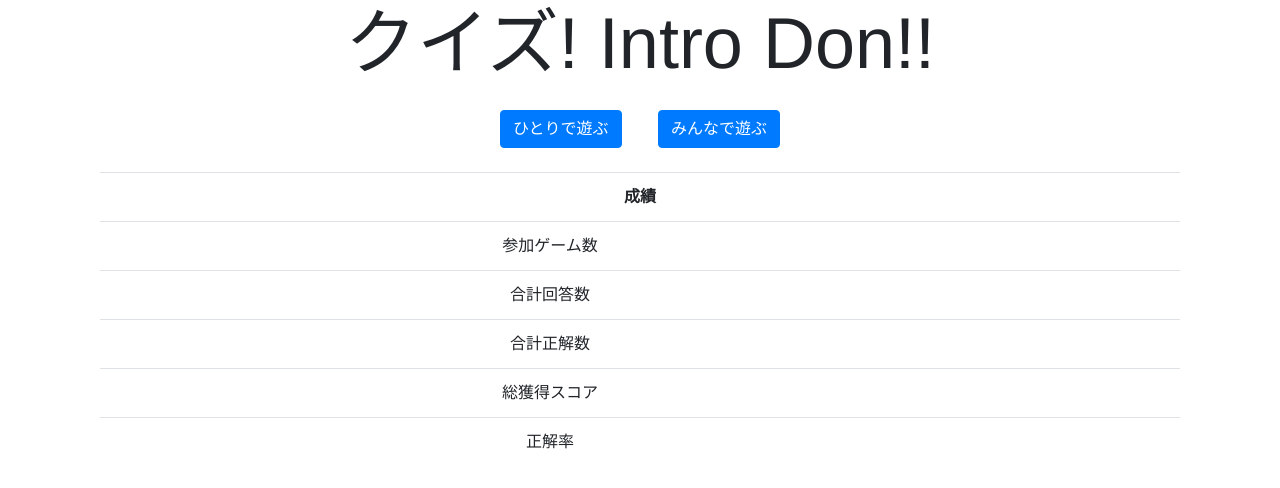
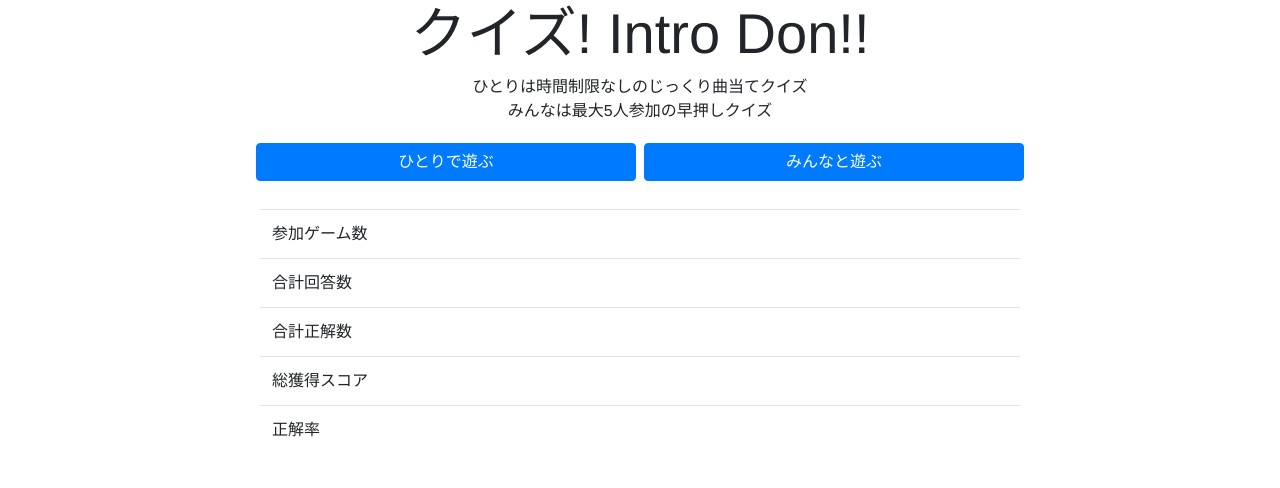
Before and after one commit to akiraseto/introdon, a Flask app: template introdon/templates/users/entrance.html in a window 1280 px wide. Shown: the part 56-544 px from the top of the page. Run offline with Flask 2, Linux system fonts and the light colour scheme; the template is opened without the code that fills it, so the values that code supplies are empty; some libraries are stand-ins or nearby versions; some web fonts are replaced.

Commit message:
デザインPC エントランスページを修正

```diff
--- a/introdon/templates/users/entrance.html
+++ b/introdon/templates/users/entrance.html
@@ -1,23 +1,31 @@
 {% extends "layout.html" %}
 {% block body %}
 
-  <div class="container text-center">
-    <h1 class="display-3">クイズ! Intro Don!!</h1>
+  <div class="row">
+    <h1 class="display-4 text-center col-12">クイズ! Intro Don!!</h1>
+  </div>
 
-    <button class="btn btn-primary m-3 inline" onclick="location.href='{{ url_for('setting_game') }}'">
+  <div class="row justify-content-center">
+    <div class="col-8 text-center">
+      <p>ひとりは時間制限なしのじっくり曲当てクイズ<br>
+        みんなは最大5人参加の早押しクイズ</p>
+    </div>
+  </div>
+
+  <div class="row justify-content-center">
+    <button class="btn btn-primary col-4 m-1" onclick="location.href='{{ url_for('setting_game') }}'">
       ひとりで遊ぶ
     </button>
 
-    <button class="btn btn-primary m-3 inline" onclick="location.href='{{ url_for('setting_multi') }}'">
-      みんなで遊ぶ
+    <button class="btn btn-primary col-4 m-1" onclick="location.href='{{ url_for('setting_multi') }}'">
+      みんなと遊ぶ
     </button>
+  </div>
 
+  <h2 class="text-center mt-4">{{ user.name }}</h2>
 
-    <h2>{{ user.name }}</h2>
-    <table class="table">
-      <tr>
-        <th colspan="3">成績</th>
-      </tr>
+  <div class="row justify-content-center">
+    <table class="table col-8">
       <tr>
         <td>参加ゲーム数</td>
         <td>{{ user.sum_game }}</td>
@@ -39,6 +47,6 @@
         <td>{{ user.rate }}</td>
       </tr>
     </table>
+  </div>
 
-  </div>
 {% endblock %}
```
